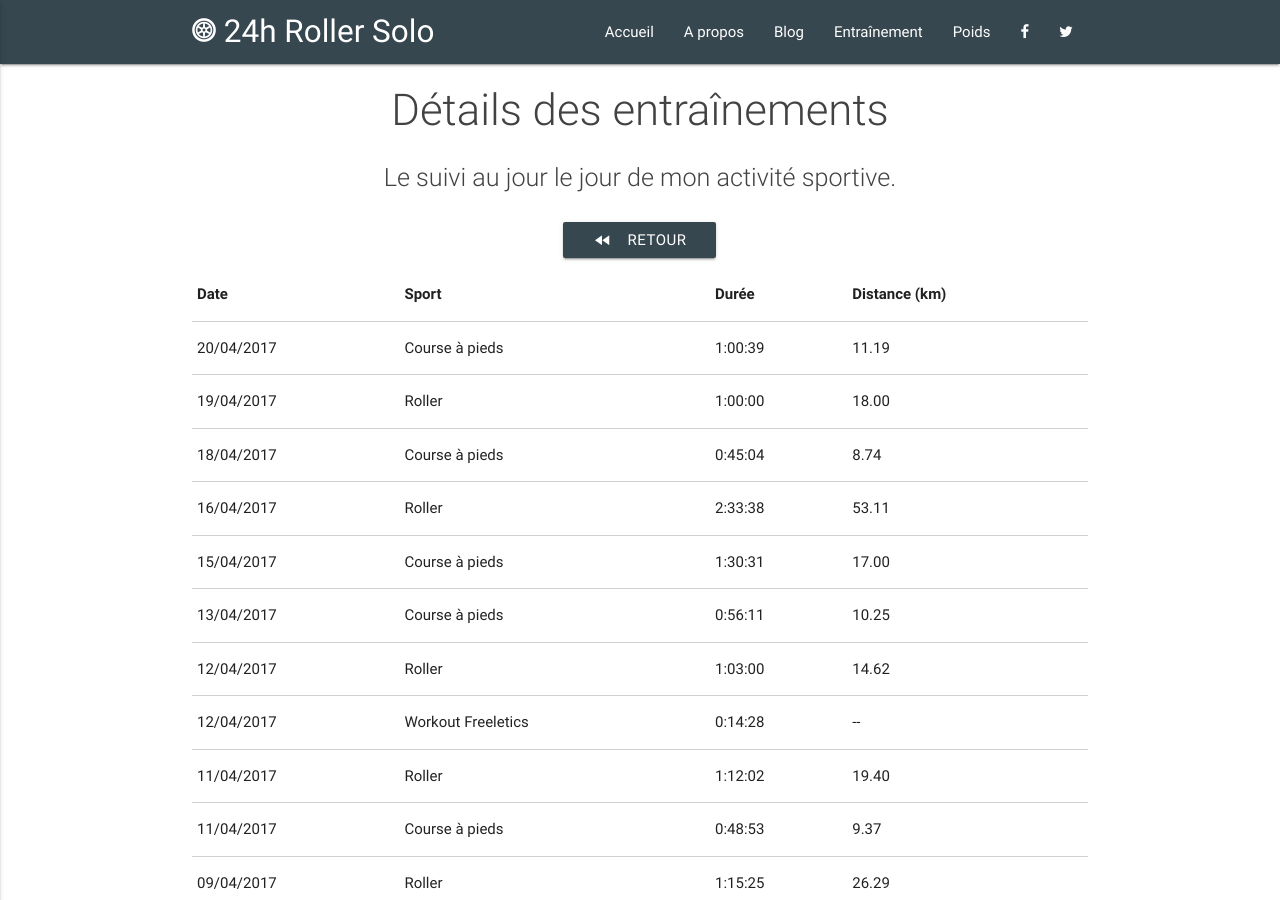
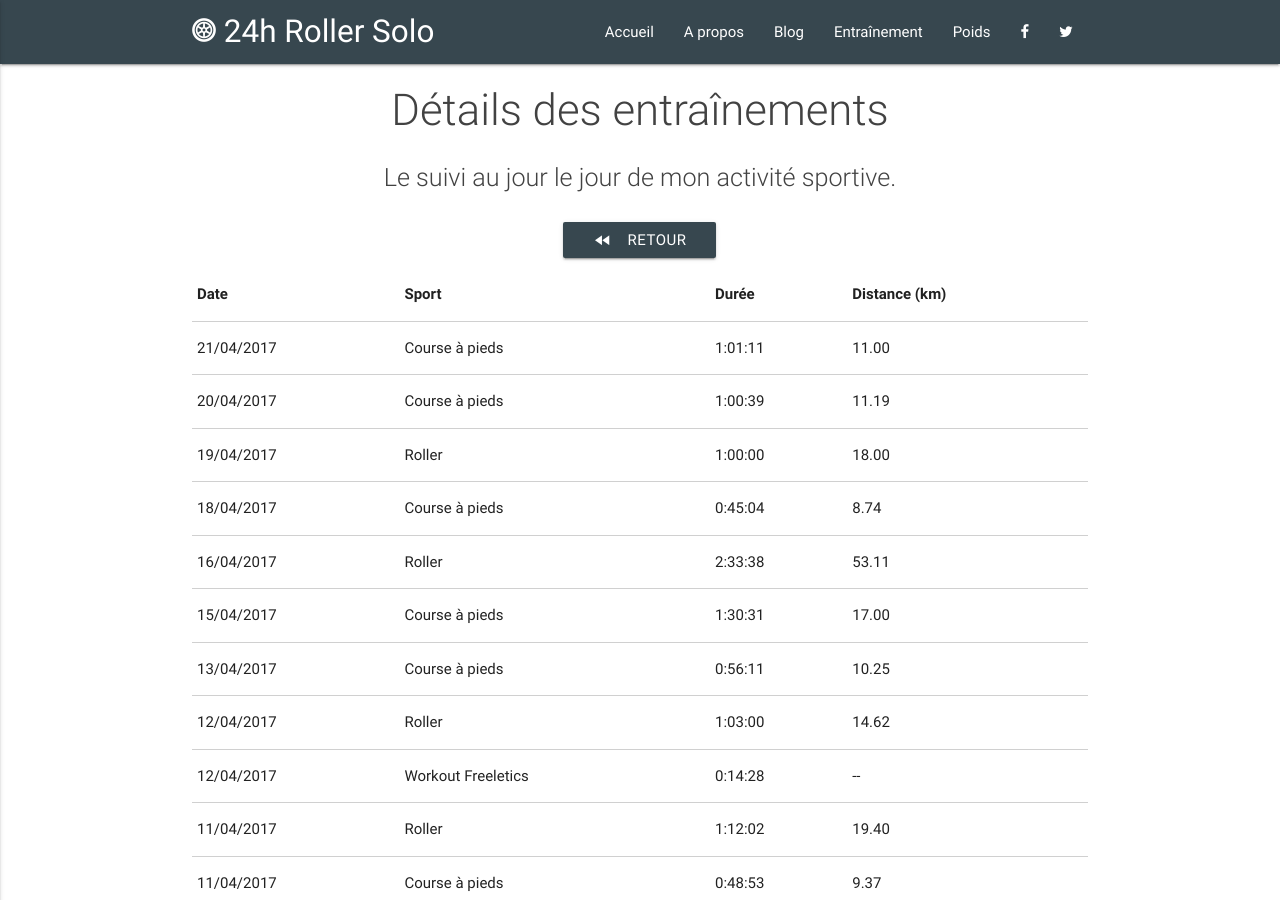
Before and after one commit to 24hRollerSolo/24hRollerSolo.github.io, a Jekyll site: the page built from training/details.html, in a window 1280 px wide and 900 px high. Built offline with Jekyll 4.4.1, drawn with Linux system fonts in a browser that asks for light colours.

Commit message:
Add 2017-04-21 running

```diff
--- a/_data/sports.json
+++ b/_data/sports.json
@@ -1,4 +1,5 @@
 [
+  {"date": "2017-04-21", "type": "RUNNING", "distance": "11.00", "duration": "1:01:11"},
   {"date": "2017-04-20", "type": "RUNNING", "distance": "11.19", "duration": "1:00:39"},
   {"date": "2017-04-19", "type": "ROLLER", "distance": "18.00", "duration": "1:00:00"},
   {"date": "2017-04-18", "type": "RUNNING", "distance": "8.74", "duration": "0:45:04"},
```
